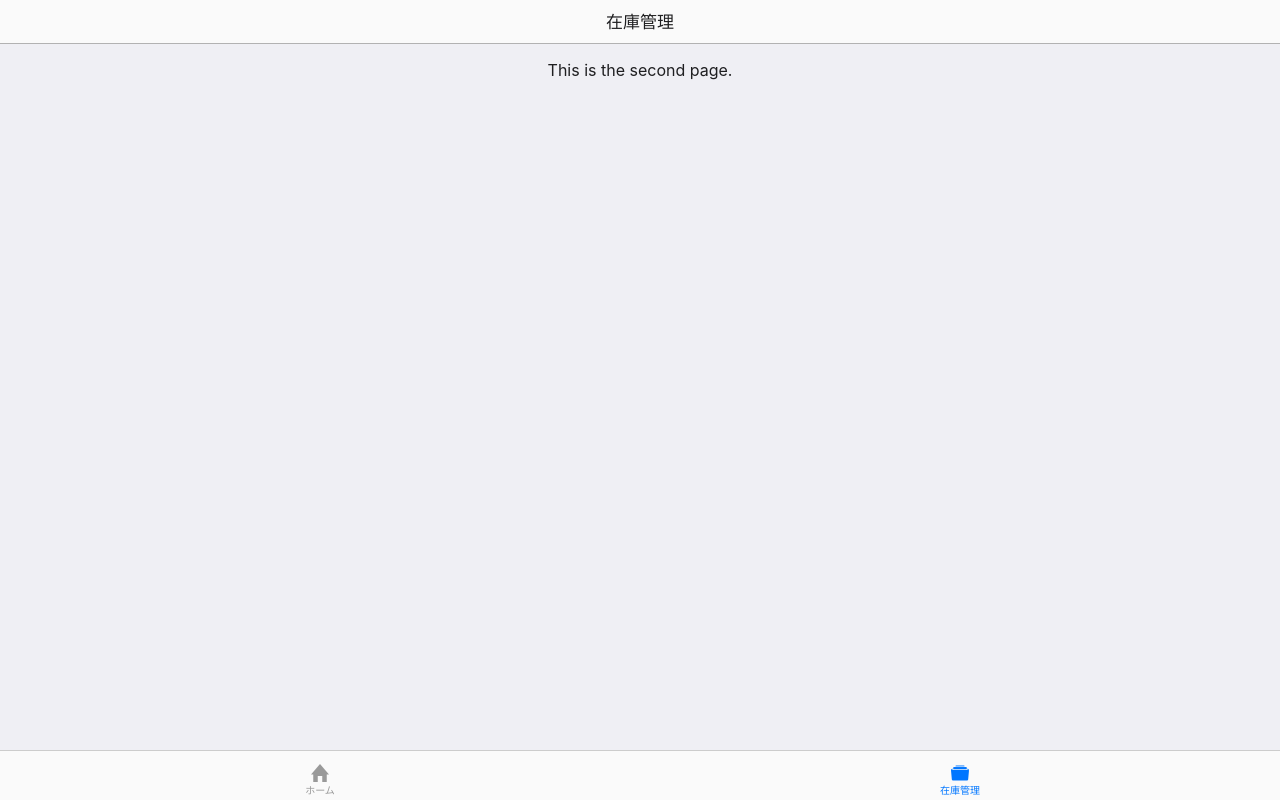
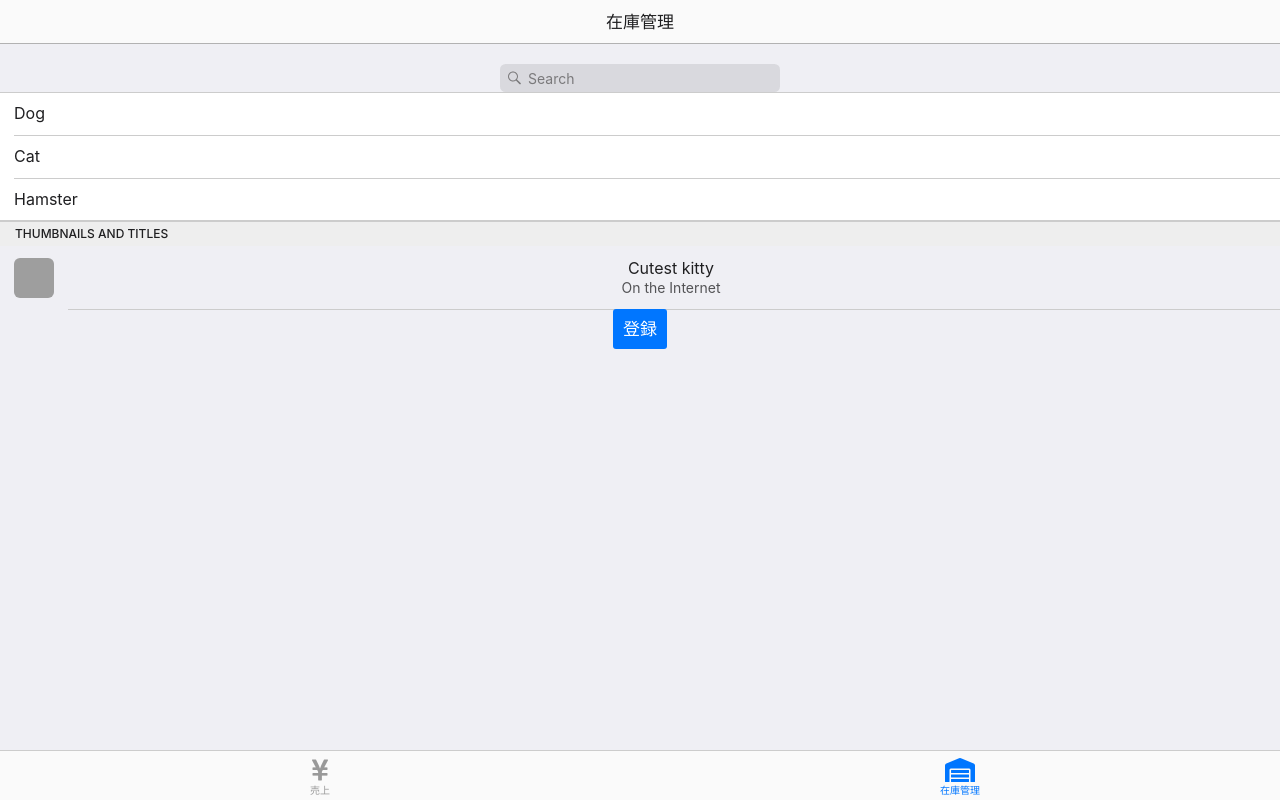
Before and after one commit to bennie-a/chris, a website: page www/index.html in a window 1280 px wide. Both pictures are taken after a click on the element "在庫管理". Drawn offline with Linux system fonts and the light colour scheme; grey boxes are pictures that could not be loaded; files whose address does not match are found by name.

Commit message:
タブバーのアイコンを変更。

```diff
--- a/www/css/style.css
+++ b/www/css/style.css
@@ -1 +1,5 @@
 /**/
+section.form {
+  text-align: center;
+  margin-top: 20px;
+}
--- a/www/index.html
+++ b/www/index.html
@@ -53,9 +53,9 @@
       <section style="padding: 10px">
         <ons-page>
           <ons-tabbar swipeable>
-            <ons-tab page="tab1.html" label="ホーム" icon="ion-home, material:md-home" active>
+            <ons-tab page="tab1.html" label="売上" icon="fa-yen-sign" active>
             </ons-tab>
-            <ons-tab page="tab2.html" label="在庫管理" icon="ion-filing">
+            <ons-tab page="tab2.html" label="在庫管理" icon="fa-warehouse">
             </ons-tab>
           </ons-tabbar>
         </ons-page>
@@ -68,9 +68,30 @@
         </template>
         <template id="tab2.html">
           <ons-page id="Tab2">
-            <p style="text-align: center;">
-              This is the second page.
-            </p>
+            <section class="form">
+              <input type="search" value="" placeholder="Search" class="search-input" style="width: 280px;">
+              <ul class="list">
+                <li class="list-item">
+                  <div class="list-item__center">Dog</div>
+                </li>
+                <li class="list-item">
+                  <div class="list-item__center">Cat</div>
+                </li>
+                <li class="list-item">
+                  <div class="list-item__center">Hamster</div>
+                </li>
+              </ul>
+                  <ons-list-header>Thumbnails and titles</ons-list-header>
+                <ons-list-item>
+                <div class="left">
+                  <img class="list-item__thumbnail" src="https://placekitten.com/g/40/40">
+                </div>
+                <div class="center">
+                <span class="list-item__title">Cutest kitty</span><span class="list-item__subtitle">On the Internet</span>
+                </div>
+                </ons-list-item>
+              <ons-button onclick="alert('!!')">登録</ons-button>
+            </section>
           </ons-page>
         </template>
       </section>
```
